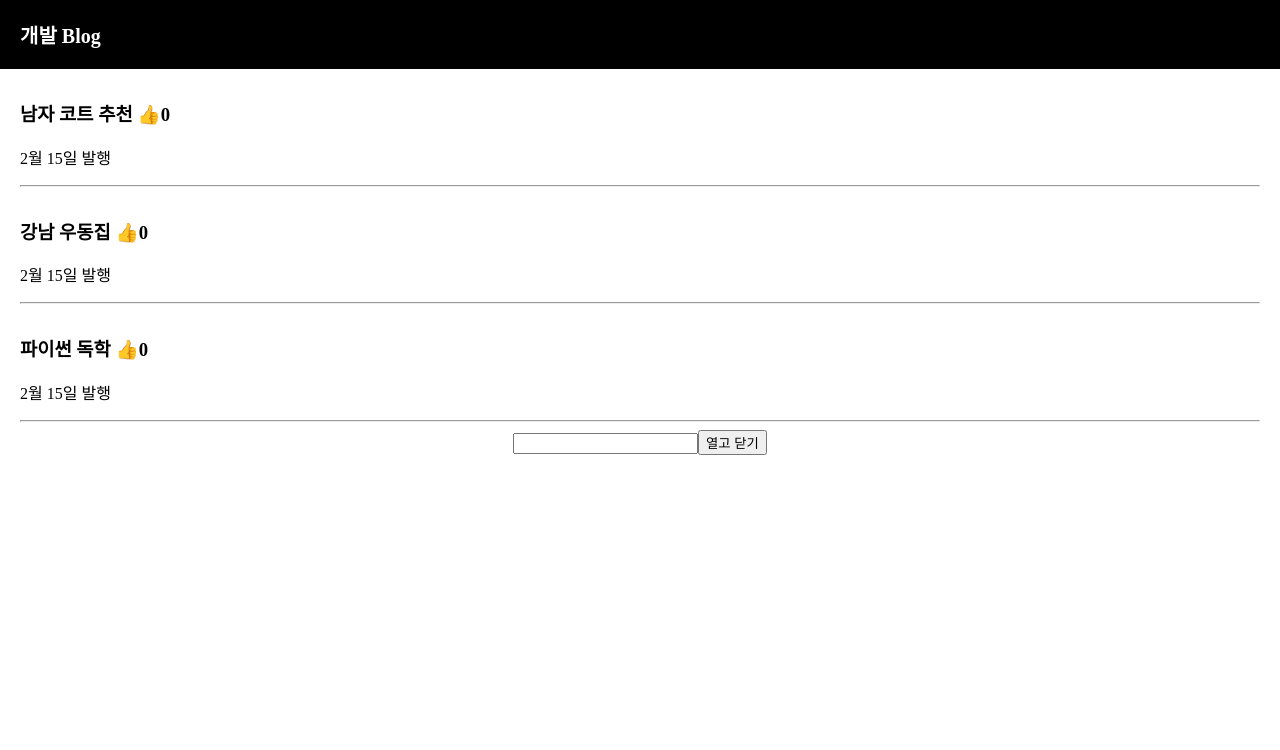
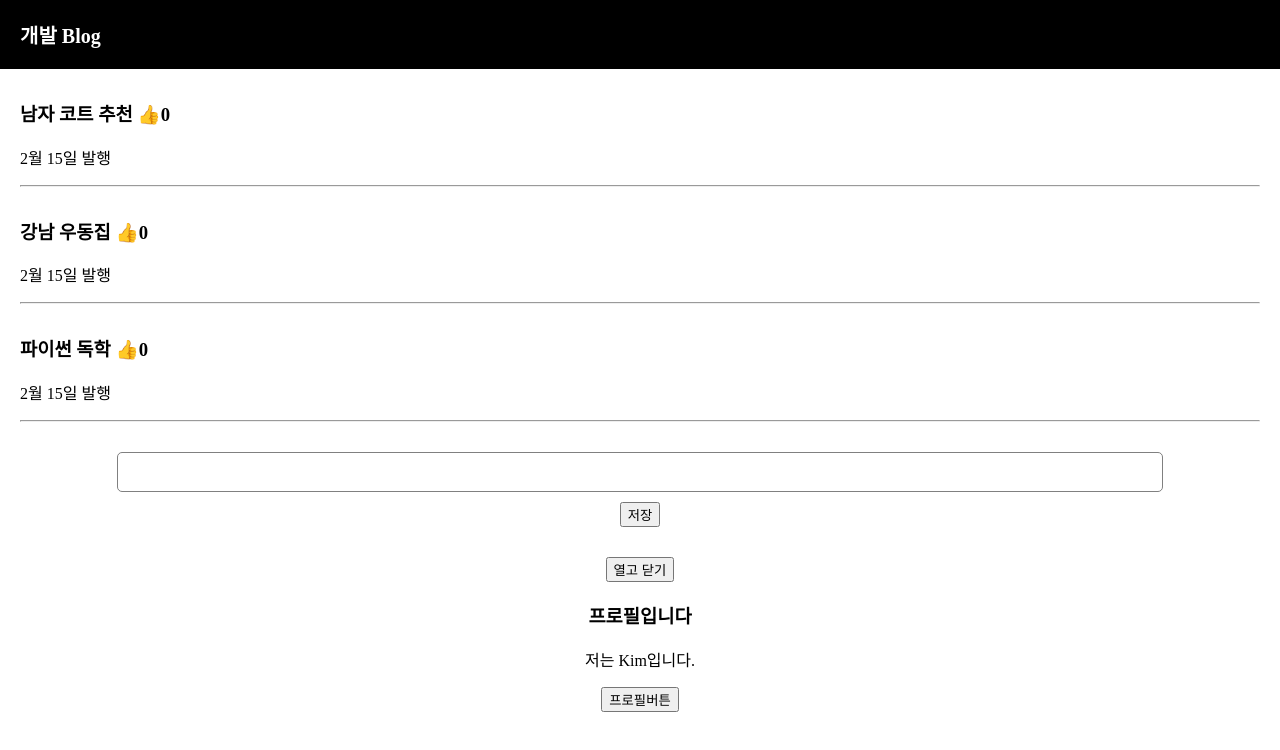
Before and after one commit to pojh5090/blog, a React (Create React App) app: page / in a window 1280 px wide. Shown: the top 750 px of the page. Built offline with nearby package versions, Linux system fonts and the light colour scheme.

Commit message:
블로그 만들기 끝

```diff
--- a/src/App.css
+++ b/src/App.css
@@ -8,6 +8,25 @@ body {
   padding: 20px;
   background: #eee;
   margin-top: 20px;
+}
+
+.publish {
+  margin-top: 30px;
+  margin-bottom: 30px;
+}
+
+.publish input {
+  padding: 10px;
+  font-size: 16px;
+  border-radius: 5px;
+  width: 80%;
+  border: 1px solid gray;
+}
+
+.publish button {
+  display: block;
+  margin: auto;
+  margin-top: 10px;
 }
 
 .black-nav {
--- a/src/App.js
+++ b/src/App.js
@@ -7,13 +7,21 @@ function App() {
   let [따봉, 따봉변경] = useState(0);
   let [modal, modal변경] = useState(false);
   let [누른제목, 누른제목변경] = useState(0);
+  let [입력값, 입력값변경] = useState('');
 
-  function 반복된UI() {
-    var 어레이 = [];
-    for(var i = 0; i < 3; i++) {
-      어레이.push(<div>안녕</div>);
-    }
-    return 어레이;
+  // function 반복된UI() {
+  //   var 어레이 = [];
+  //   for(var i = 0; i < 3; i++) {
+  //     어레이.push(<div>안녕</div>);
+  //   }
+  //   return 어레이;
+  // }
+
+  function 글발행하기() {
+    var newArray = [...글제목];
+    var newTitle = 입력값;
+    newArray.push(newTitle);
+    글제목변경(newArray);
   }
 
   // function 제목바꾸기() {
@@ -32,7 +40,7 @@ function App() {
       {
         글제목.map(function(글, i){
           return (
-          <div className='list'>
+          <div className='list' key={i}>
             <h3 onClick = {() => { 누른제목변경(i) }}>{글} <span style={ {cursor : 'pointer'} } onClick={() => { 따봉변경(따봉 + 1) } }>👍</span>{ 따봉 }</h3>
             <p>2월 15일 발행</p>
             <hr/>
@@ -41,9 +49,21 @@ function App() {
         })
       }
       {/* {반복된UI()} */}
-      <input />
+      {/* <input onChange={ (e) => { 입력값변경(e.target.value) } } /> */}
+
+      <div className="publish">
+        <input onChange={ (e) => { 입력값변경(e.target.value) } }/>
+        <button onClick={ () => {
+          var arrayCopy = [...글제목];
+          arrayCopy.unshift(입력값);
+          글제목변경(arrayCopy);
+        }}>저장</button>
+      </div>
 
       <button style={{ cursor : 'pointer'}} onClick={ () => { modal변경(!modal) }}>열고 닫기</button>
+
+        <Profile />
+
       {
         modal === true
         ? <Modal 글제목={글제목} 누른제목={누른제목}></Modal>
@@ -63,4 +83,32 @@ function Modal(props){
   )
 }
 
+/*예전 리액트 문법 */
+class Profile extends React.Component {
+  constructor(){
+    super();
+    this.state = { name : 'Kim', age : 30 }
+  }
+
+  changeName() {
+    this.setState( {name : 'Park'})
+  }
+  // -->이렇게 쓴다면 사용할 때 onClick={this.changeName.bind(this)} 해주어야한다. ㅠㅠ
+
+  changeName2 = () => {
+    this.setState( {name : 'Park'})
+  }
+  // -->이렇게 쓴다면 bind 함수 안써주어도 ok
+
+  render(){
+    return (
+      <div>
+        <h3>프로필입니다</h3>
+        <p>저는 {this.state.name}입니다.</p>
+        <button onClick={ () => {this.setState({name : 'Park'})}}>프로필버튼</button>
+      </div>
+    )
+  }
+}
+
 export default App;
```
